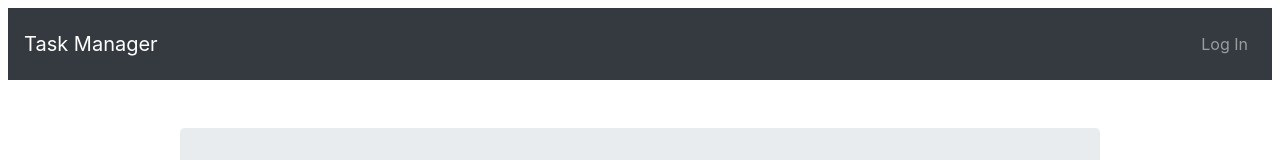
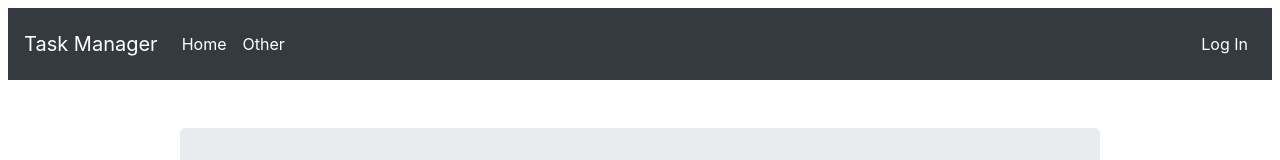
Before and after one commit to wollowizard/toptal-frontend, a Svelte app: page / in a window 1280 px wide. Shown: the top 160 px of the page. Built offline with nearby package versions, Linux system fonts and the light colour scheme.

Commit message:
added routes

```diff
--- a/package.json
+++ b/package.json
@@ -25,6 +25,8 @@
   },
   "dependencies": {
     "@auth0/auth0-spa-js": "^1.16.1",
-    "axios": "^0.21.1"
+    "axios": "^0.21.1",
+    "nanoid": "^3.1.23",
+    "svelte-routing": "^1.6.0"
   }
 }
--- a/public/index.html
+++ b/public/index.html
@@ -10,6 +10,10 @@
 			integrity="sha384-TX8t27EcRE3e/ihU7zmQxVncDAy5uIKz4rEkgIXeMed4M0jlfIDPvg6uqKI2xXr2"
 			crossorigin="anonymous"
 	/>
+	<script src="https://code.jquery.com/jquery-3.2.1.slim.min.js" integrity="sha384-KJ3o2DKtIkvYIK3UENzmM7KCkRr/rE9/Qpg6aAZGJwFDMVNA/GpGFF93hXpG5KkN" crossorigin="anonymous"></script>
+	<script src="https://cdnjs.cloudflare.com/ajax/libs/popper.js/1.12.9/umd/popper.min.js" integrity="sha384-ApNbgh9B+Y1QKtv3Rn7W3mgPxhU9K/ScQsAP7hUibX39j7fakFPskvXusvfa0b4Q" crossorigin="anonymous"></script>
+	<script src="https://maxcdn.bootstrapcdn.com/bootstrap/4.0.0/js/bootstrap.min.js" integrity="sha384-JZR6Spejh4U02d8jOt6vLEHfe/JQGiRRSQQxSfFWpi1MquVdAyjUar5+76PVCmYl" crossorigin="anonymous"></script>
+
 
 	<title>Svelte app</title>
 
--- a/src/App.svelte
+++ b/src/App.svelte
@@ -1,10 +1,11 @@
 <script>
   import { onMount } from "svelte";
   import authService from "./auth/auth-service";
-  import { isAuthenticated, tasks, user, user_tasks } from "./store";
-  import TaskItem from "./components/TaskItem.svelte";
+  import { isAuthenticated, user } from "./store";
+  import Navbar from "./components/Navbar.svelte";
+  import Home from "./routes/Home.svelte";
+  import { Route, Router } from "svelte-routing";
 
-  let newTask;
   onMount(async () => {
     await authService.createClient();
 
@@ -12,36 +13,7 @@
     user.set(await authService.auth0Client.getUser());
   });
 
-  function login() {
-    authService.loginWithPopup();
-  }
 
-  function logout() {
-    authService.logout();
-  }
-
-  function addItem() {
-    let newTaskObject = {
-      id: genRandom(),
-      description: newTask,
-      completed: false,
-      user: $user.email
-    };
-    console.log(newTaskObject);
-    let updatedTasks = [...$tasks, newTaskObject];
-    tasks.set(updatedTasks);
-    newTask = "";
-  }
-
-  function genRandom(length = 7) {
-    var chars =
-        "0123456789abcdefghijklmnopqrstuvwxyzABCDEFGHIJKLMNOPQRSTUVWXYZ";
-    var result = "";
-    for (var i = length; i > 0; --i) {
-      result += chars[Math.round(Math.random() * (chars.length - 1))];
-    }
-    return result;
-  }
 </script>
 
 <style>
@@ -51,88 +23,13 @@
 </style>
 
 <main>
-  <!-- App Bar -->
-  <nav class="navbar navbar-expand-lg navbar-dark bg-dark">
-    <a class="navbar-brand" href="/#">Task Manager</a>
-    <button
-        class="navbar-toggler"
-        type="button"
-        data-toggle="collapse"
-        data-target="#navbarText"
-        aria-controls="navbarText"
-        aria-expanded="false"
-        aria-label="Toggle navigation">
-      <span class="navbar-toggler-icon"/>
-    </button>
-    <div class="collapse navbar-collapse" id="navbarText">
-      <div class="navbar-nav mr-auto user-details">
-        {#if $isAuthenticated}
-          <span class="text-white">&nbsp;&nbsp;{$user.name}
-            ({$user.email})</span>
-        {:else}<span>&nbsp;</span>{/if}
-      </div>
 
-      <span class="navbar-text">
-        <ul class="navbar-nav float-right">
-          {#if $isAuthenticated}
-            <li class="nav-item">
-              <a class="nav-link" href="/#" on:click={logout}>Log Out</a>
-            </li>
-          {:else}
-            <li class="nav-item">
-              <a class="nav-link" href="/#" on:click={login}>Log In</a>
-            </li>
-          {/if}
-        </ul>
-      </span>
+  <Router url="">
+    <Navbar/>
+    <div>
+      <Route path="/other">hello</Route>
+      <Route path="/" component="{Home}"/>
     </div>
-  </nav>
+  </Router>
 
-  <!-- Application -->
-  {#if !$isAuthenticated}
-    <div class="container mt-5">
-      <div class="row">
-        <div class="col-md-10 offset-md-1">
-          <div class="jumbotron">
-            <h1 class="display-4">Task Management made Easy!</h1>
-            <p class="lead">Instructions</p>
-            <ul>
-              <li>Login to start &#128272;</li>
-              <li>Create Tasks &#128221;</li>
-              <li>Tick off completed tasks &#9989;</li>
-            </ul>
-
-            <a
-                class="btn btn-primary btn-lg mr-auto ml-auto"
-                href="/#"
-                role="button"
-                on:click={login}>Log In</a>
-          </div>
-        </div>
-      </div>
-    </div>
-  {:else}
-    <div class="container" id="main-application">
-      <div class="row">
-        <div class="col-md-6">
-          <ul class="list-group">
-            {#each $user_tasks as item (item.id)}
-              <TaskItem task={item}/>
-            {/each}
-          </ul>
-        </div>
-
-        <div class="col-md-6">
-          <input
-              class="form-control"
-              bind:value={newTask}
-              placeholder="Enter New Task"/>
-          <br/>
-          <button type="button" class="btn btn-primary" on:click={addItem}>
-            Add Task
-          </button>
-        </div>
-      </div>
-    </div>
-  {/if}
 </main>
--- /dev/null
+++ b/src/components/Navbar.svelte
@@ -0,0 +1,59 @@
+<!-- App Bar -->
+<script lang="ts">
+  import { isAuthenticated, user } from "../store";
+  import authService from "../auth/auth-service";
+  import { link } from "svelte-routing";
+</script>
+
+<nav class="navbar navbar-expand-lg navbar-dark bg-dark">
+  <a class="navbar-brand" href="/#">Task Manager</a>
+  <button
+      class="navbar-toggler"
+      type="button"
+      data-toggle="collapse"
+      data-target="#navbarText"
+      aria-controls="navbarText"
+      aria-expanded="false"
+      aria-label="Toggle navigation">
+    <span class="navbar-toggler-icon"/>
+  </button>
+  <div class="collapse navbar-collapse" id="navbarText">
+
+    <ul class="navbar-nav mr-auto">
+      <li class="nav-item active">
+        <a href='/' class="nav-link" use:link>Home</a>
+      </li>
+      <li class="nav-item active">
+        <a href='/other' class="nav-link" use:link>Other</a>
+      </li>
+    </ul>
+
+    <div class="navbar-nav mr-auto user-details">
+      {#if $isAuthenticated}
+          <span class="text-white">&nbsp;&nbsp;{$user.name}
+            ({$user.email})</span>
+      {:else}<span>&nbsp;</span>{/if}
+    </div>
+
+    <span class="navbar-text">
+        <ul class="navbar-nav float-right">
+          {#if $isAuthenticated}
+            <li class="nav-item">
+              <a class="nav-link" href="/#" on:click={authService.logout}>Log Out</a>
+            </li>
+          {:else}
+            <li class="nav-item">
+              <a class="nav-link" href="/#" on:click={authService.loginWithPopup}>Log In</a>
+            </li>
+          {/if}
+        </ul>
+      </span>
+  </div>
+</nav>
+<style>
+  .nav-item a{
+    text-decoration: none;
+    color: white;
+  }
+
+</style>
--- /dev/null
+++ b/src/routes/Home.svelte
@@ -0,0 +1,68 @@
+<script lang="ts">
+  import { isAuthenticated, tasks, user, user_tasks } from "../store";
+  import authService from "../auth/auth-service";
+  import { nanoid } from "nanoid";
+  import TaskItem from "../components/TaskItem.svelte";
+
+  let newTask;
+  const addItem = () => {
+    let newTaskObject = {
+      id: nanoid(),
+      description: newTask,
+      completed: false,
+      user: $user.email
+    };
+    console.log(newTaskObject);
+    let updatedTasks = [...$tasks, newTaskObject];
+    tasks.set(updatedTasks);
+    newTask = "";
+  }
+</script>
+<main>
+  {#if !$isAuthenticated}
+    <div class="container mt-5">
+      <div class="row">
+        <div class="col-md-10 offset-md-1">
+          <div class="jumbotron">
+            <h1 class="display-4">Task Management made Easy!</h1>
+            <p class="lead">Instructions</p>
+            <ul>
+              <li>Login to start &#128272;</li>
+              <li>Create Tasks &#128221;</li>
+              <li>Tick off completed tasks &#9989;</li>
+            </ul>
+
+            <a
+                class="btn btn-primary btn-lg mr-auto ml-auto"
+                href="/#"
+                role="button"
+                on:click={authService.loginWithPopup}>Log In</a>
+          </div>
+        </div>
+      </div>
+    </div>
+  {:else}
+    <div class="container" id="main-application">
+      <div class="row">
+        <div class="col-md-6">
+          <ul class="list-group">
+            {#each $user_tasks as item (item.id)}
+              <TaskItem task={item}/>
+            {/each}
+          </ul>
+        </div>
+
+        <div class="col-md-6">
+          <input
+              class="form-control"
+              bind:value={newTask}
+              placeholder="Enter New Task"/>
+          <br/>
+          <button type="button" class="btn btn-primary" on:click={addItem}>
+            Add Task
+          </button>
+        </div>
+      </div>
+    </div>
+  {/if}
+</main>
```
Also changed, not shown: 1 other file (tests, documents, lock files or other folders).
